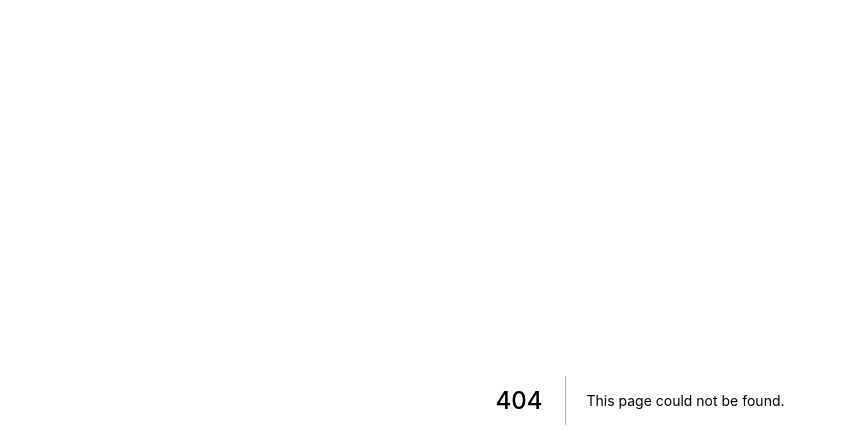
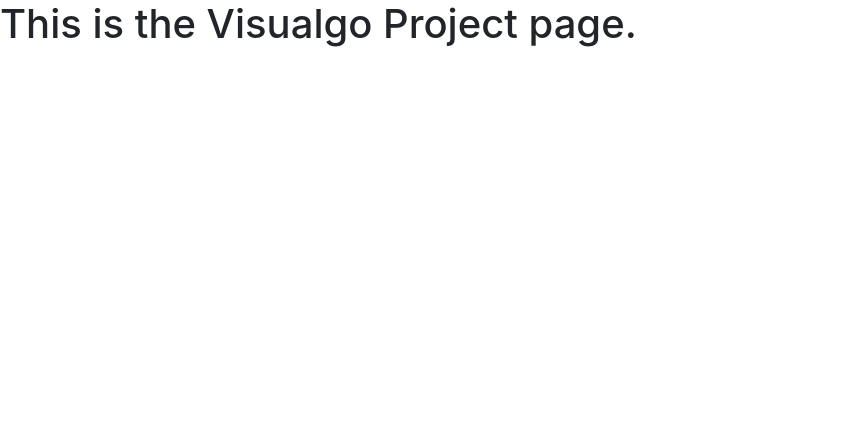
Before and after one commit to vehjelmtvedt/vetle.hjelmtvedt.com, a Next.js app: page /projects/Visualgo in a window 1280 px wide. Before the commit this address had no page. Shown: the top 448 px of the page, without its empty margins (0-846 px from the left). Built offline with nearby package versions, Linux system fonts and the light colour scheme.

Commit message:
made read more pages for each project

```diff
--- /dev/null
+++ b/pages/projects/Visualgo.js
@@ -0,0 +1,7 @@
+export default function Visualgo() {
+    return (
+        <>
+            <h1>This is the Visualgo Project page.</h1>
+        </>
+    )
+}
```
Also changed, not shown: pages/projects/GoGreen.js (added, +7 -0 lines), pages/projects/Ludo.js (added, +7 -0 lines).
